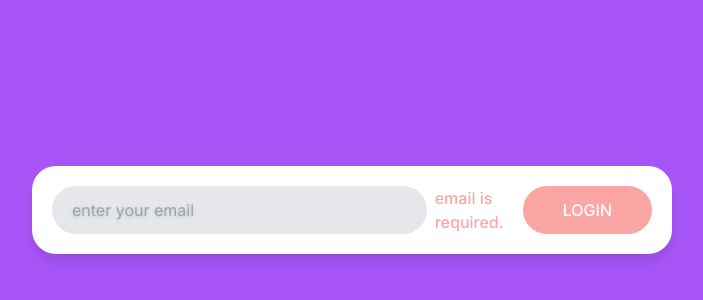
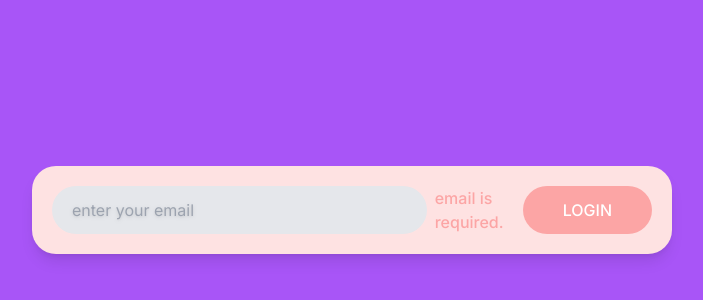
Before and after one commit to lonely-wolf-howl/next.js-carrot-market, a Next.js app: page / in a window 1280 px wide. Shown: the part 190-490 px from the top of the page, without its empty margins (288-991 px from the left). Built offline with nearby package versions, Linux system fonts and the light colour scheme.

Commit message:
feat. 가상 클래스를 통한 자식 조건부 선택 및 단체 적용 기능 구현.

```diff
--- a/app/page.tsx
+++ b/app/page.tsx
@@ -7,13 +7,14 @@ export default function Home() {
     >
       <div
         className="bg-white w-full shadow-lg p-5 rounded-3xl
-        max-w-screen-sm flex flex-col md:flex-row gap-2"
+        max-w-screen-sm flex flex-col md:flex-row gap-2
+        *:outline-none has-[:invalid]:bg-red-100"
       >
         <input
           type="text"
           placeholder="enter your email"
           className="w-full rounded-full h-12 bg-gray-200 pl-5
-          outline-none ring ring-transparent focus:ring-green-300 focus:ring-offset-2
+          ring ring-transparent focus:ring-green-300 focus:ring-offset-2
           transition-shadow placeholder:drop-shadow
           invalid:focus:ring-red-300 peer"
           required
@@ -23,8 +24,8 @@ export default function Home() {
         </span>
         <button
           className="bg-black peer-invalid:bg-red-300
-          text-white py-2 rounded-full
-          active:scale-90 outline-none transition-transform font-medium md:px-10"
+        text-white py-2 rounded-full
+          active:scale-90 transition-transform font-medium md:px-10"
         >
           LOGIN
         </button>
```
